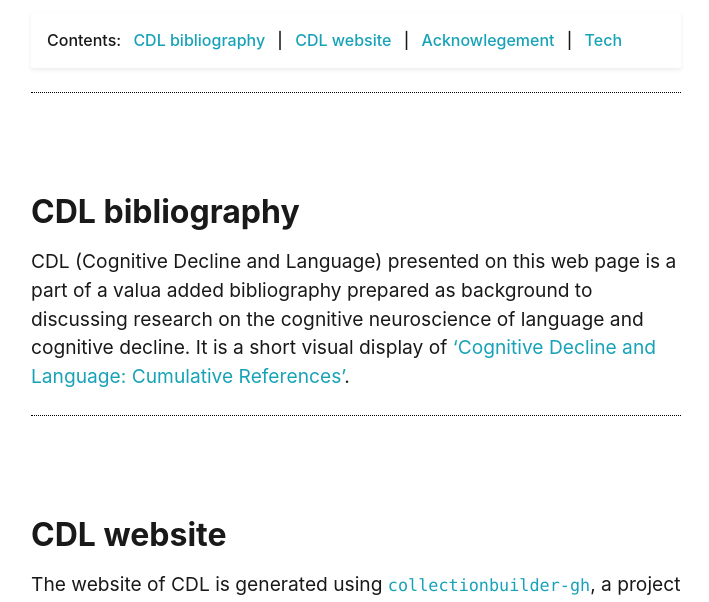
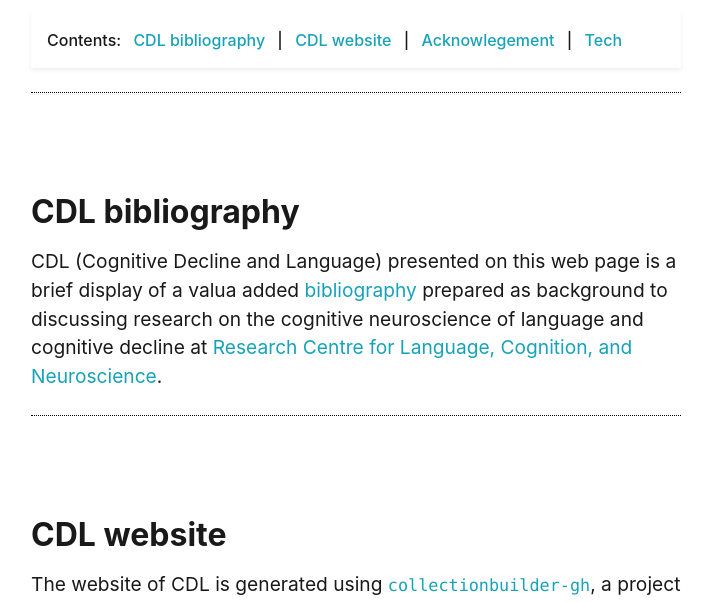
Before and after one commit to archivesw/cogfigcollection, a Jekyll site: the page built from pages/about.md, in a window 1280 px wide and 900 px high, cut to the strip 298-900 px from the top of the window. Shown: the whole strip, without its empty margins (284-993 px from the left). Built offline with Jekyll 4.4.1, drawn with Linux system fonts in a browser that asks for light colours.

Commit message:
Update about.md

```diff
--- a/pages/about.md
+++ b/pages/about.md
@@ -13,7 +13,7 @@ credits: true
 {% include feature/nav-menu.html sections="CDL bibliography; CDL website; Acknowlegement" %}
 
 ## CDL bibliography
-CDL (Cognitive Decline and Language) presented on this web page is a part of a valua added bibliography prepared as background to discussing research on the cognitive neuroscience of language and cognitive decline. It is a short visual display of ['Cognitive Decline and Language: Cumulative References'](https://www.polyu.edu.hk/cbs/rclcn/cognitive-decline-and-language-cdl/synopsis/).
+CDL (Cognitive Decline and Language) presented on this web page is a brief display of a valua added [bibliography](https://www.polyu.edu.hk/cbs/rclcn/cognitive-decline-and-language-cdl/synopsis/) prepared as background to discussing research on the cognitive neuroscience of language and cognitive decline at [Research Centre for Language, Cognition, and Neuroscience](https://www.polyu.edu.hk/cbs/rclcn/about-centre/our-mission/).
 
 ## CDL website
 The website of CDL is generated using [`collectionbuilder-gh`](https://collectionbuilding.github.io/gh/), a project to create a free and simple digital collection using [GitHub Pages](https://pages.github.com/) from:
```
